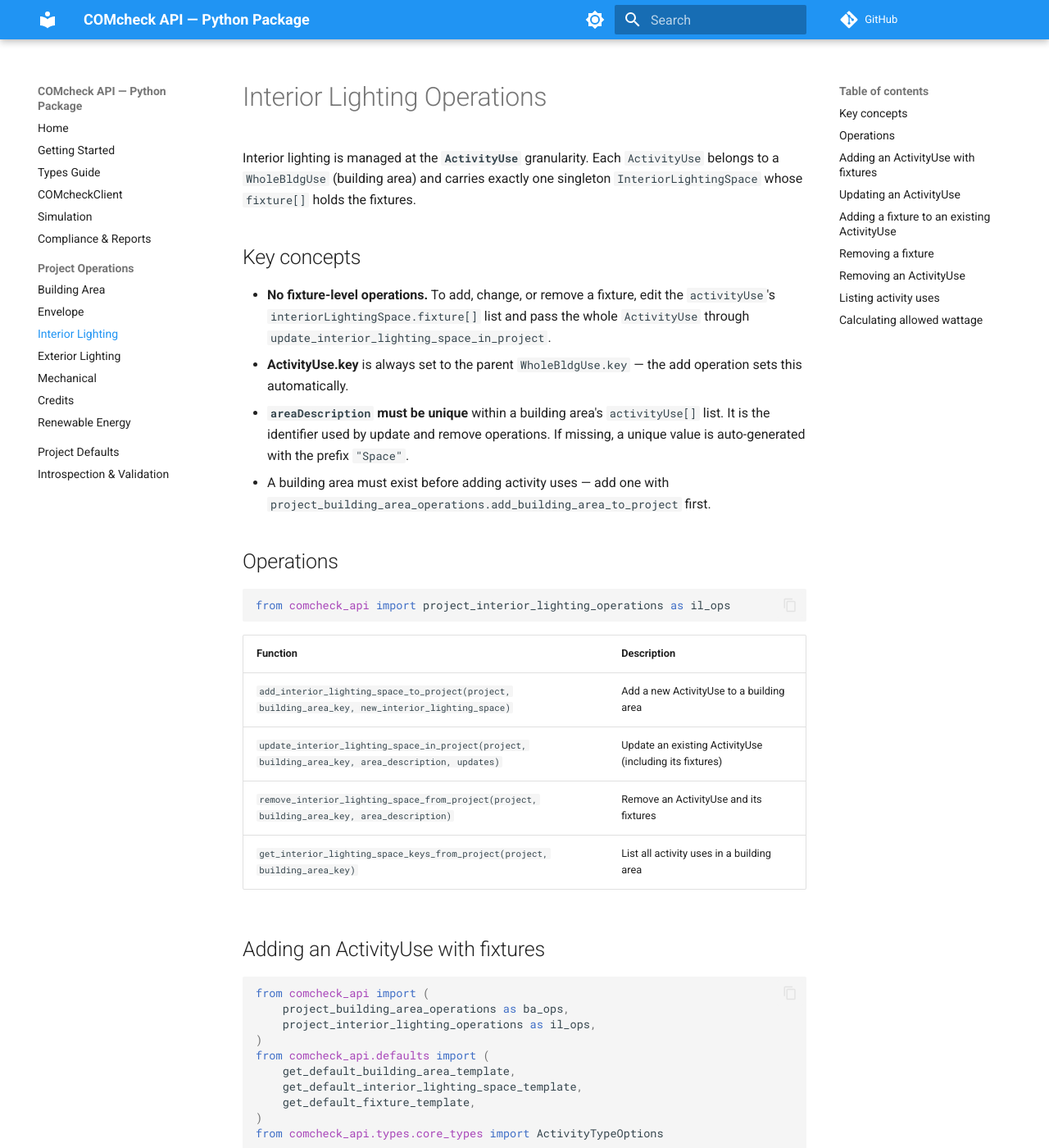
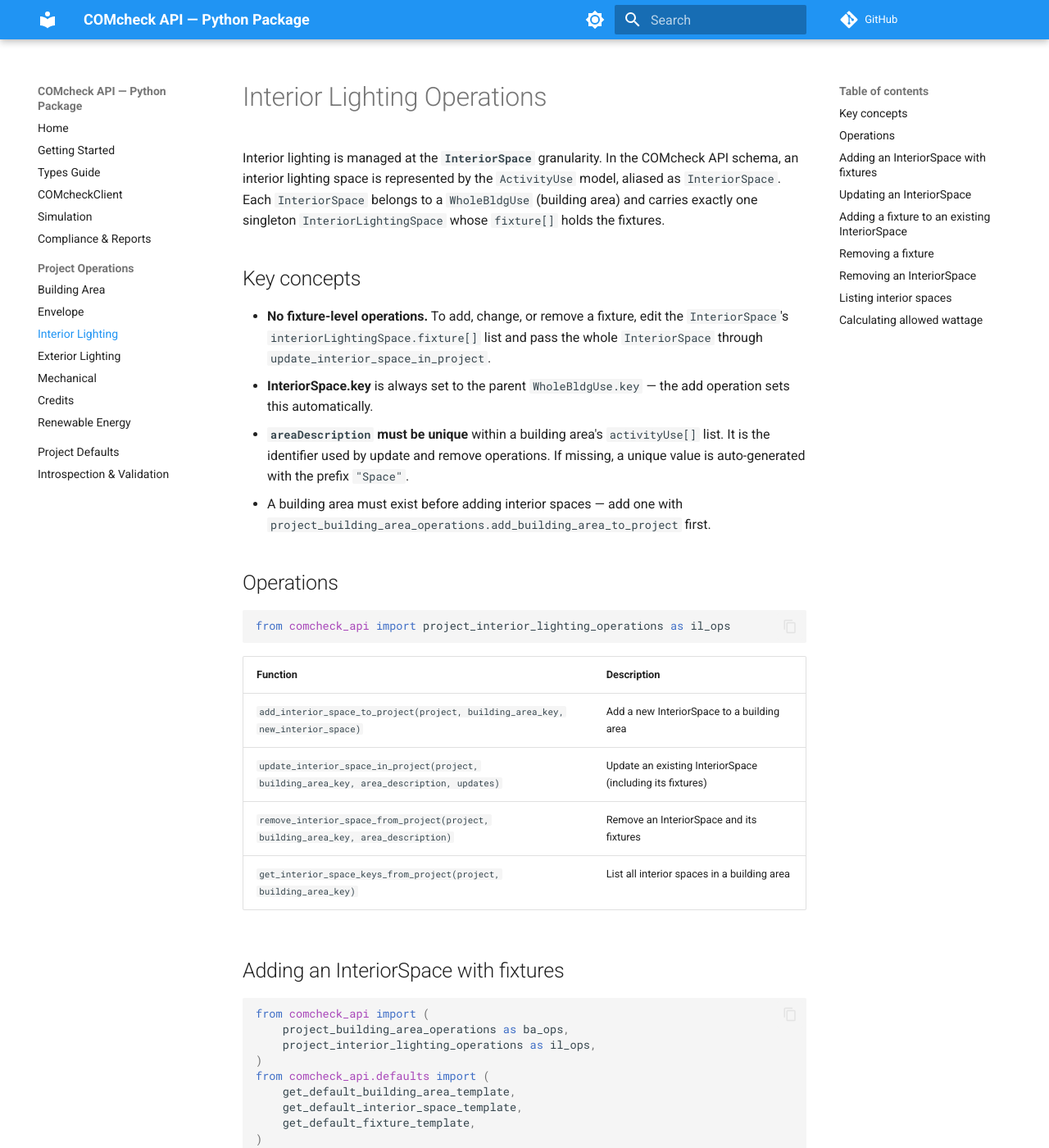
Before and after one commit to pnnl/comcheckweb-api-python, an MkDocs documentation site: the page built from docs_site/api/operations/interior-lighting.md, in a window 1280 px wide and 1400 px high. Shown: the whole window at 82% size. Built offline with MkDocs 1.6.1 and Material for MkDocs 9.7.7, drawn with Linux system fonts in a browser that asks for light colours; comment, search, counter and statistics services are not loaded; some of the changed text lies outside the part shown.

Commit message:
update interior and exterior operation, constant names to prevent confusing

````diff
--- a/docs_site/api/operations/interior-lighting.md
+++ b/docs_site/api/operations/interior-lighting.md
@@ -1,20 +1,22 @@
 # Interior Lighting Operations
 
-Interior lighting is managed at the **`ActivityUse`** granularity.  Each
-`ActivityUse` belongs to a `WholeBldgUse` (building area) and carries exactly
-one singleton `InteriorLightingSpace` whose `fixture[]` holds the fixtures.
+Interior lighting is managed at the **`InteriorSpace`** granularity. In the
+COMcheck API schema, an interior lighting space is represented by the
+`ActivityUse` model, aliased as `InteriorSpace`. Each `InteriorSpace` belongs
+to a `WholeBldgUse` (building area) and carries exactly one singleton
+`InteriorLightingSpace` whose `fixture[]` holds the fixtures.
 
 ## Key concepts
 
 - **No fixture-level operations.** To add, change, or remove a fixture, edit
-  the `activityUse`'s `interiorLightingSpace.fixture[]` list and pass the whole
-  `ActivityUse` through `update_interior_lighting_space_in_project`.
-- **ActivityUse.key** is always set to the parent `WholeBldgUse.key` — the
+  the `InteriorSpace`'s `interiorLightingSpace.fixture[]` list and pass the
+  whole `InteriorSpace` through `update_interior_space_in_project`.
+- **InteriorSpace.key** is always set to the parent `WholeBldgUse.key` — the
   add operation sets this automatically.
 - **`areaDescription` must be unique** within a building area's `activityUse[]`
   list. It is the identifier used by update and remove operations. If missing,
   a unique value is auto-generated with the prefix `"Space"`.
-- A building area must exist before adding activity uses — add one with
+- A building area must exist before adding interior spaces — add one with
   `project_building_area_operations.add_building_area_to_project` first.
 
 ## Operations
@@ -25,12 +27,12 @@ from comcheck_api import project_interior_lighting_operations as il_ops
 
 | Function | Description |
 |---|---|
-| `add_interior_lighting_space_to_project(project, building_area_key, new_interior_lighting_space)` | Add a new ActivityUse to a building area |
-| `update_interior_lighting_space_in_project(project, building_area_key, area_description, updates)` | Update an existing ActivityUse (including its fixtures) |
-| `remove_interior_lighting_space_from_project(project, building_area_key, area_description)` | Remove an ActivityUse and its fixtures |
-| `get_interior_lighting_space_keys_from_project(project, building_area_key)` | List all activity uses in a building area |
+| `add_interior_space_to_project(project, building_area_key, new_interior_space)` | Add a new InteriorSpace to a building area |
+| `update_interior_space_in_project(project, building_area_key, area_description, updates)` | Update an existing InteriorSpace (including its fixtures) |
+| `remove_interior_space_from_project(project, building_area_key, area_description)` | Remove an InteriorSpace and its fixtures |
+| `get_interior_space_keys_from_project(project, building_area_key)` | List all interior spaces in a building area |
 
-## Adding an ActivityUse with fixtures
+## Adding an InteriorSpace with fixtures
 
 ```python
 from comcheck_api import (
@@ -39,7 +41,7 @@ from comcheck_api import (
 )
 from comcheck_api.defaults import (
     get_default_building_area_template,
-    get_default_interior_lighting_space_template,
+    get_default_interior_space_template,
     get_default_fixture_template,
 )
 from comcheck_api.types.core_types import ActivityTypeOptions
@@ -57,25 +59,25 @@ fixture.fixtureType = "Recessed LED"
 fixture.fixtureWattage = 20.0
 fixture.quantity = 10
 
-# Attach the fixture to the activity use before adding
-activity_use = get_default_interior_lighting_space_template()
-activity_use.areaDescription = "Open Office"
-activity_use.activityType = ActivityTypeOptions.ACTIVITY_COMMON_OFFICE_OPEN
-activity_use.floorArea = 2000.0
-activity_use.interiorLightingSpace = activity_use.interiorLightingSpace.model_copy(
+# Attach the fixture to the interior space before adding
+interior_space = get_default_interior_space_template()
+interior_space.areaDescription = "Open Office"
+interior_space.activityType = ActivityTypeOptions.ACTIVITY_COMMON_OFFICE_OPEN
+interior_space.floorArea = 2000.0
+interior_space.interiorLightingSpace = interior_space.interiorLightingSpace.model_copy(
     deep=True, update={"fixture": [fixture]}
 )
 
-project = il_ops.add_interior_lighting_space_to_project(project, area_key, activity_use)
+project = il_ops.add_interior_space_to_project(project, area_key, interior_space)
 ```
 
-## Updating an ActivityUse
+## Updating an InteriorSpace
 
 Pass only the fields you want to change — unchanged fields (including fixtures)
 are preserved:
 
 ```python
-project = il_ops.update_interior_lighting_space_in_project(
+project = il_ops.update_interior_space_in_project(
     project,
     area_key,
     "Open Office",
@@ -83,26 +85,28 @@ project = il_ops.update_interior_lighting_space_in_project(
 )
 ```
 
-## Adding a fixture to an existing ActivityUse
+## Adding a fixture to an existing InteriorSpace
 
 Retrieve the current `interiorLightingSpace`, append to its `fixture[]`, then
-pass it back through `update_interior_lighting_space_in_project`:
+pass it back through `update_interior_space_in_project`:
 
 ```python
 whole_use = project.get_by_path("lighting.wholeBldgUse")
 ba = next(a for a in whole_use if a.key == area_key)
-au = next(au for au in ba.activityUse if au.areaDescription == "Open Office")
-existing_fixtures = list(au.interiorLightingSpace.fixture or [])
+interior_space = next(
+    ia for ia in ba.activityUse if ia.areaDescription == "Open Office"
+)
+existing_fixtures = list(interior_space.interiorLightingSpace.fixture or [])
 
 new_fixture = get_default_fixture_template()
 new_fixture.description = "Pendant LED"
 new_fixture.fixtureWattage = 35.0
 
-updated_space = au.interiorLightingSpace.model_copy(
+updated_space = interior_space.interiorLightingSpace.model_copy(
     deep=True,
     update={"fixture": existing_fixtures + [new_fixture]},
 )
-project = il_ops.update_interior_lighting_space_in_project(
+project = il_ops.update_interior_space_in_project(
     project,
     area_key,
     "Open Office",
@@ -116,7 +120,7 @@ Pass `interiorLightingSpace` with the desired `fixture[]` (simply omit the
 fixture you want to remove):
 
 ```python
-project = il_ops.update_interior_lighting_space_in_project(
+project = il_ops.update_interior_space_in_project(
     project,
     area_key,
     "Open Office",
@@ -124,16 +128,16 @@ project = il_ops.update_interior_lighting_space_in_project(
 )
 ```
 
-## Removing an ActivityUse
+## Removing an InteriorSpace
 
 ```python
-project = il_ops.remove_interior_lighting_space_from_project(project, area_key, "Open Office")
+project = il_ops.remove_interior_space_from_project(project, area_key, "Open Office")
 ```
 
-## Listing activity uses
+## Listing interior spaces
 
 ```python
-keys = il_ops.get_interior_lighting_space_keys_from_project(project, area_key)
+keys = il_ops.get_interior_space_keys_from_project(project, area_key)
 # [{"areaDescription": "Open Office", "activityType": "ACTIVITY_COMMON_OFFICE_OPEN"}, ...]
 ```
 
@@ -142,22 +146,22 @@ keys = il_ops.get_interior_lighting_space_keys_from_project(project, area_key)
 Allowed wattage is calculated server-side via two `COMcheckClient` methods,
 not the `il_ops` free functions above. Both take the energy code as an
 explicit string (there's no project to pull `control.code` from) — an
-`ActivityUse` alone doesn't carry an energy code:
+`InteriorSpace` alone doesn't carry an energy code:
 
 ```python
 energy_code = str(project.control.code)
 
-# Single ActivityUse
-result = client.calculate_activity_use_allowed_wattage(activity_use, energy_code)
+# Single InteriorSpace
+result = client.calculate_activity_use_allowed_wattage(interior_space, energy_code)
 # {"spaceAllowedWattage": 560}
 
-# A list of ActivityUse objects
+# A list of InteriorSpace objects
 results = client.calculate_activity_uses_allowed_wattage(
-    [activity_use, second_activity_use], energy_code
+    [interior_space, second_interior_space], energy_code
 )
 # {"Open Office": 560, "Conference Room": 610} — keyed by areaDescription
 ```
 
-These calls don't mutate the `ActivityUse` objects passed in or write the
+These calls don't mutate the `InteriorSpace` objects passed in or write the
 result onto `allowedWattage` — they return the raw calculation payload for
 the caller to use as needed.
````
Also changed, not shown: comcheck_api/ai/skill/SKILL.md (+29 -29 lines), comcheck_api/ai/skill/reference/operations.md (+23 -22 lines), docs_site/api/operations/exterior-lighting.md (+33 -31 lines), docs_site/types-guide.md (+9 -2 lines), examples/README.md (+11 -11 lines), 14 other files.
